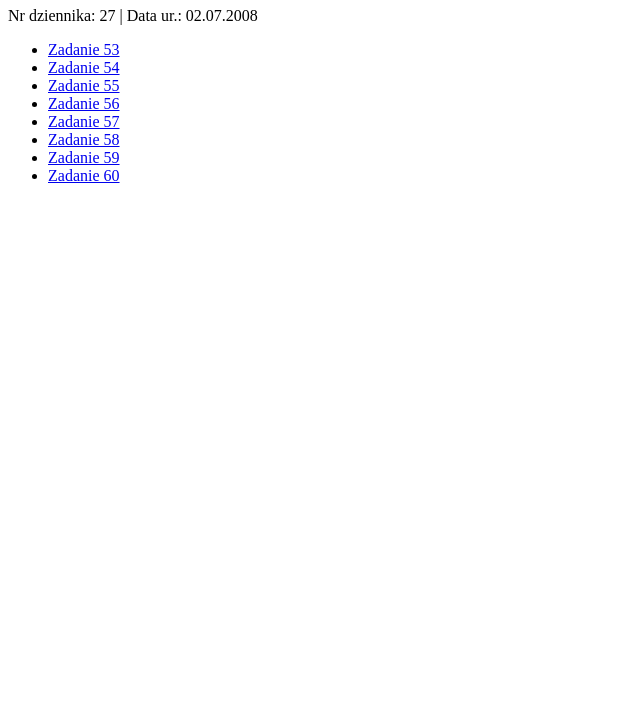
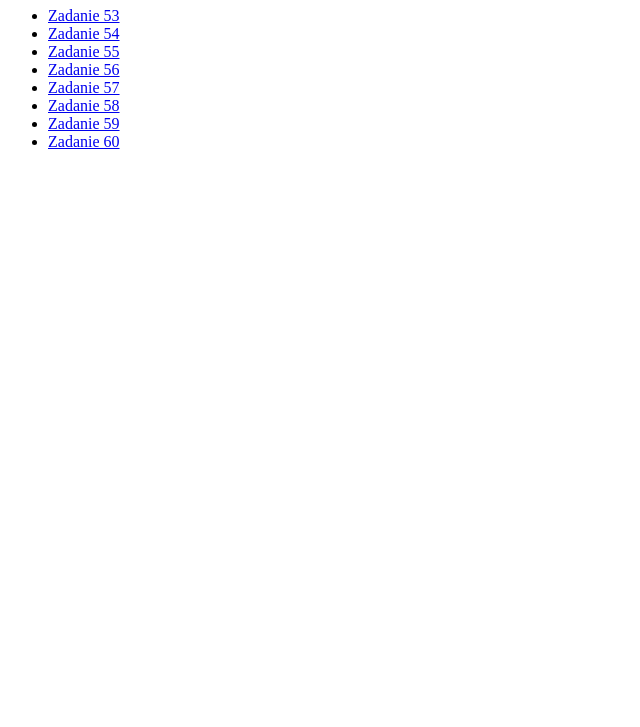
Before and after one commit to GfZ73/Zad53-60, a plain HTML site: page index.html in a window 1280 px wide. Shown: the part 73-800 px from the top of the page, without its empty margins (0-640 px from the left). Drawn offline with Linux system fonts and the light colour scheme.

Commit message:
Update index.html with new content

```diff
--- a/index.html
+++ b/index.html
@@ -2,7 +2,6 @@
 <!DOCTYPE html><html lang="pl"><head><meta charset="UTF-8"><title>Maksym Vasko</title></head>
 <body>
 <h1>Maksym Vasko - Zadania 53-60</h1>
-<p>Nr dziennika: 27 | Data ur.: 02.07.2008</p>
 <ul>
 <li><a href="zadanie53_vas.html">Zadanie 53</a></li>
 <li><a href="zadanie54_vas.html">Zadanie 54</a></li>
```
